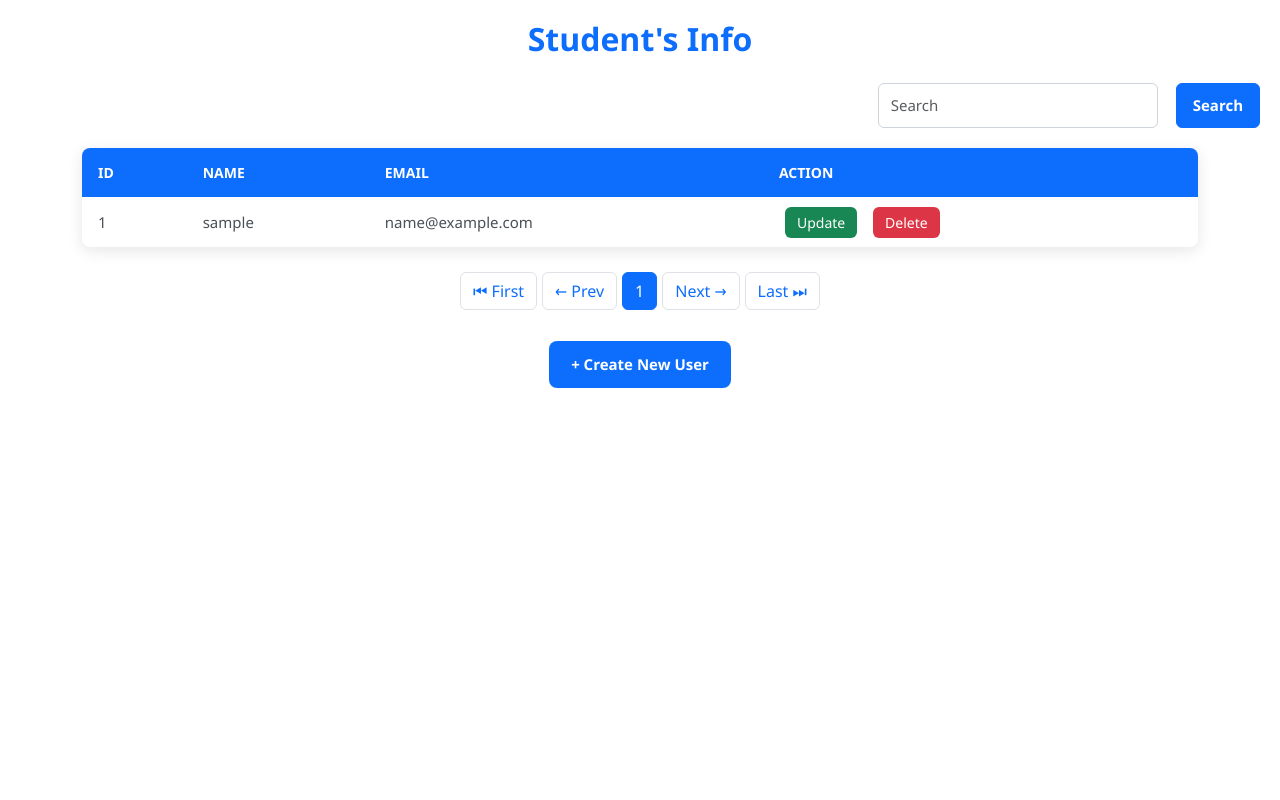
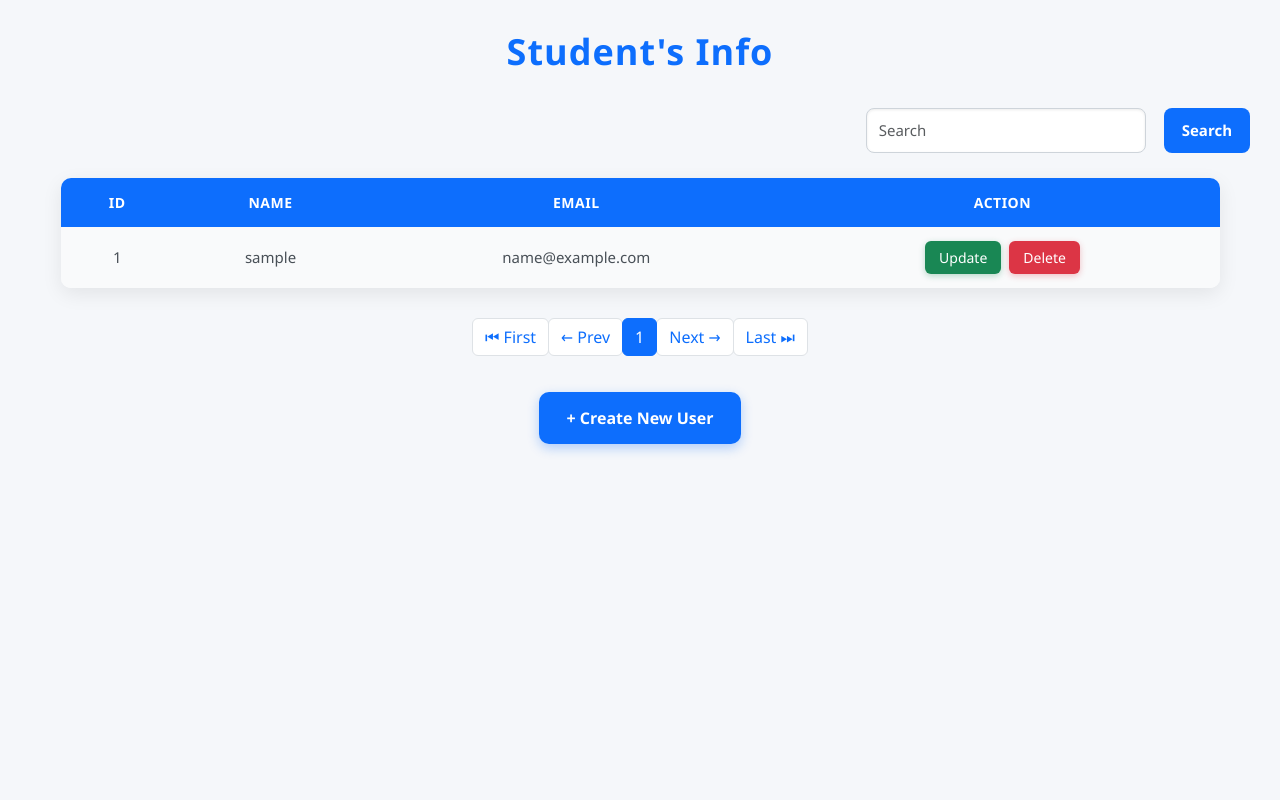
Before and after one commit to glayzelann14/soriano_glay, a CodeIgniter app: page / in a window 1280 px wide. Run offline with CodeIgniter, Linux system fonts and the light colour scheme; tables that the repository leaves empty or names only in its code hold one stand-in row (values such as "Sample post"); data that the repository does not hold is empty; some libraries are stand-ins or nearby versions.

Commit message:
first commit

```diff
--- a/app/config/config.php
+++ b/app/config/config.php
@@ -79,7 +79,7 @@ $config['ENVIRONMENT']             = 'development';
 | WARNING: You MUST set this value!
 |
 */
-$config['base_url'] 				= 'http://localhost:3000/';
+$config['base_url'] 				= 'https://soriano-glay.onrender.com';
 
 /*
 |--------------------------------------------------------------------------
--- a/app/config/database.php
+++ b/app/config/database.php
@@ -59,11 +59,11 @@ defined('PREVENT_DIRECT_ACCESS') OR exit('No direct script access allowed');
 
 $database['main'] = array(
     'driver'	=> 'mysql',
-    'hostname'	=> 'localhost',
+    'hostname'	=> 'sql12.freesqldatabase.com',
     'port'		=> '3306',
-    'username'	=> 'root',
-    'password'	=> '',
-    'database'	=> 'mockdata',
+    'username'	=> 'sql12799597',
+    'password'	=> 'n2fcmrbgKc',
+    'database'	=> 'sql12799597',
     'charset'	=> 'utf8mb4',
     'dbprefix'	=> '',
     // Optional for SQLite
--- a/app/controllers/UsersController.php
+++ b/app/controllers/UsersController.php
@@ -26,7 +26,7 @@ defined('PREVENT_DIRECT_ACCESS') OR exit('No direct script access allowed');
             $q = trim($this->io->get('q'));
         }
 
-        $records_per_page = 5;
+        $records_per_page = 10;
 
         $user = $this->UsersModel->page($q, $records_per_page, $page);
         $data['user'] = $user['records'];
--- a/app/views/users/index.php
+++ b/app/views/users/index.php
@@ -3,25 +3,27 @@
 <head>
   <meta charset="UTF-8" />
   <meta name="viewport" content="width=device-width, initial-scale=1" />
-  <title>Students Info</title>
+  <title>Student's Info</title>
   <link href="https://cdn.jsdelivr.net/npm/bootstrap@5.3.3/dist/css/bootstrap.min.css" rel="stylesheet">
 
   <style>
     body {
       font-family: "Segoe UI", Tahoma, Geneva, Verdana, sans-serif;
-      background: #ffffff;
+      background: #f5f7fa;
       min-height: 100vh;
       margin: 0;
-      padding: 20px;
+      padding: 30px;
       color: #212529;
     }
 
+    /* Title */
     h1 {
       text-align: center;
       color: #0d6efd;
-      margin-bottom: 25px;
-      font-size: 32px;
-      font-weight: 700;
+      margin-bottom: 35px;
+      font-size: 36px;
+      font-weight: 800;
+      letter-spacing: 1px;
     }
 
     /* Search Form */
@@ -29,114 +31,136 @@
       display: flex;
       justify-content: flex-end;
       gap: 10px;
-      margin-bottom: 20px;
+      margin-bottom: 25px;
     }
 
     .search-form input {
       width: 280px;
       padding: 10px 12px;
-      border-radius: 6px;
+      border-radius: 8px;
       border: 1px solid #ced4da;
       font-size: 15px;
+      box-shadow: inset 0 1px 3px rgba(0,0,0,0.08);
     }
 
     .search-form button {
-      padding: 10px 16px;
+      padding: 10px 18px;
       font-size: 15px;
       font-weight: 600;
-      border-radius: 6px;
+      border-radius: 8px;
+      background: #0d6efd;
+      border: none;
+      transition: all 0.3s ease;
+    }
+
+    .search-form button:hover {
+      background: #0b5ed7;
+      transform: translateY(-2px);
+      box-shadow: 0 4px 10px rgba(13,110,253,0.3);
     }
 
     /* Table */
     table {
-      width: 90%;
-      margin: 0 auto 25px;
+      width: 95%;
+      margin: 0 auto 30px;
       border-collapse: collapse;
       background: #fff;
-      border-radius: 8px;
+      border-radius: 10px;
       overflow: hidden;
-      box-shadow: 0 4px 15px rgba(0,0,0,0.1);
+      box-shadow: 0 6px 20px rgba(0,0,0,0.08);
     }
 
     th, td {
       padding: 14px 16px;
-      text-align: left;
+      text-align: center;
     }
 
     th {
-      background: #0d6efd;
+      background: #0d6efd; /* solid blue header */
       color: #fff;
       text-transform: uppercase;
       font-size: 14px;
-      font-weight: 600;
+      font-weight: 700;
+      letter-spacing: 0.5px;
     }
 
     td {
       font-size: 15px;
       color: #495057;
-      border-bottom: 1px solid #e9ecef;
     }
 
-    tr:last-child td {
-      border-bottom: none;
+    tr:nth-child(even) {
+      background-color: #f9fafb;
     }
 
     tr:hover {
-      background-color: #f8f9fa;
+      background-color: #f1f5ff;
       transition: background-color 0.3s ease;
     }
 
     /* Action Buttons */
+    .action-btns {
+      display: flex;
+      justify-content: center;
+      gap: 8px; /* maliit na pagitan lang */
+    }
+
     a {
-      margin: 0 6px;
       text-decoration: none;
       font-weight: 500;
       font-size: 14px;
-      padding: 6px 12px;
+      padding: 6px 14px;
       border-radius: 6px;
       transition: all 0.3s ease;
+      display: inline-block;
     }
 
     a[href*="update"] {
       color: #fff;
       background: #198754;
+      box-shadow: 0 2px 6px rgba(25,135,84,0.3);
     }
 
     a[href*="update"]:hover {
       background: #157347;
+      transform: scale(1.05);
     }
 
     a[href*="delete"] {
       color: #fff;
       background: #dc3545;
+      box-shadow: 0 2px 6px rgba(220,53,69,0.3);
     }
 
     a[href*="delete"]:hover {
       background: #b02a37;
+      transform: scale(1.05);
     }
 
     /* Create Button */
     .button-container {
       width: 100%;
       text-align: center;
-      margin-top: 15px;
+      margin-top: 20px;
     }
 
     .btn-create {
       display: inline-block;
-      padding: 12px 22px;
+      padding: 14px 28px;
       background: #0d6efd;
       color: white;
       text-decoration: none;
-      border-radius: 8px;
+      border-radius: 10px;
       font-weight: 600;
-      font-size: 15px;
+      font-size: 16px;
       transition: all 0.3s ease;
+      box-shadow: 0 4px 12px rgba(13,110,253,0.3);
     }
 
     .btn-create:hover {
       background: #0b5ed7;
-      transform: translateY(-2px);
+      transform: translateY(-3px);
+      box-shadow: 0 6px 15px rgba(13,110,253,0.4);
     }
 
     @media (max-width: 768px) {
@@ -147,6 +171,11 @@
 
       th, td {
         padding: 10px;
+      }
+
+      .search-form {
+        flex-direction: column;
+        align-items: stretch;
       }
 
       .search-form input {
@@ -188,8 +217,10 @@
       <td><?=$users['username']; ?></td>
       <td><?=$users['email']; ?></td>
       <td>
-        <a href="<?=site_url('/users/update/'.$users['id']);?>">Update</a>
-        <a href="<?=site_url('/users/delete/'.$users['id']);?>">Delete</a>
+        <div class="action-btns">
+          <a href="<?=site_url('/users/update/'.$users['id']);?>">Update</a>
+          <a href="<?=site_url('/users/delete/'.$users['id']);?>">Delete</a>
+        </div>
       </td>
     </tr>
     <?php endforeach; ?>
```
Also changed, not shown: 2 other files.
